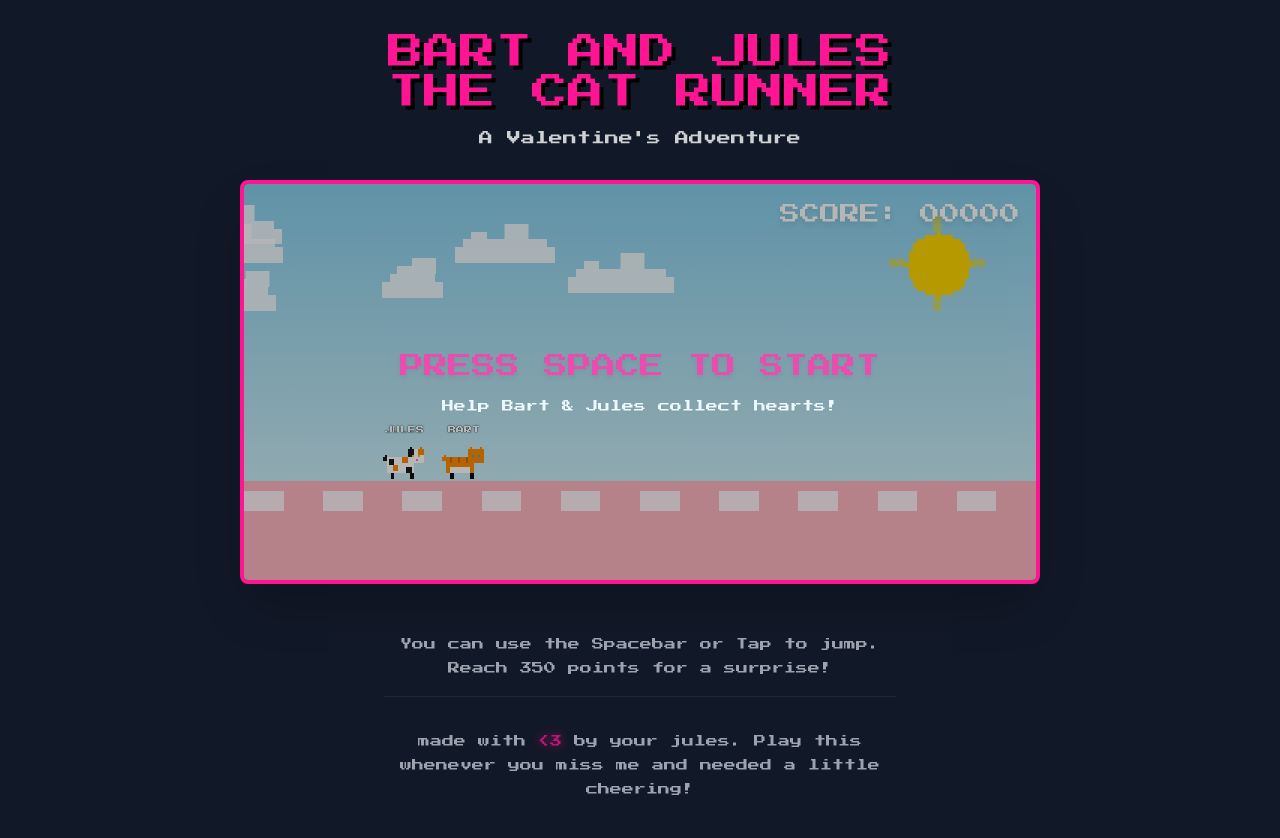
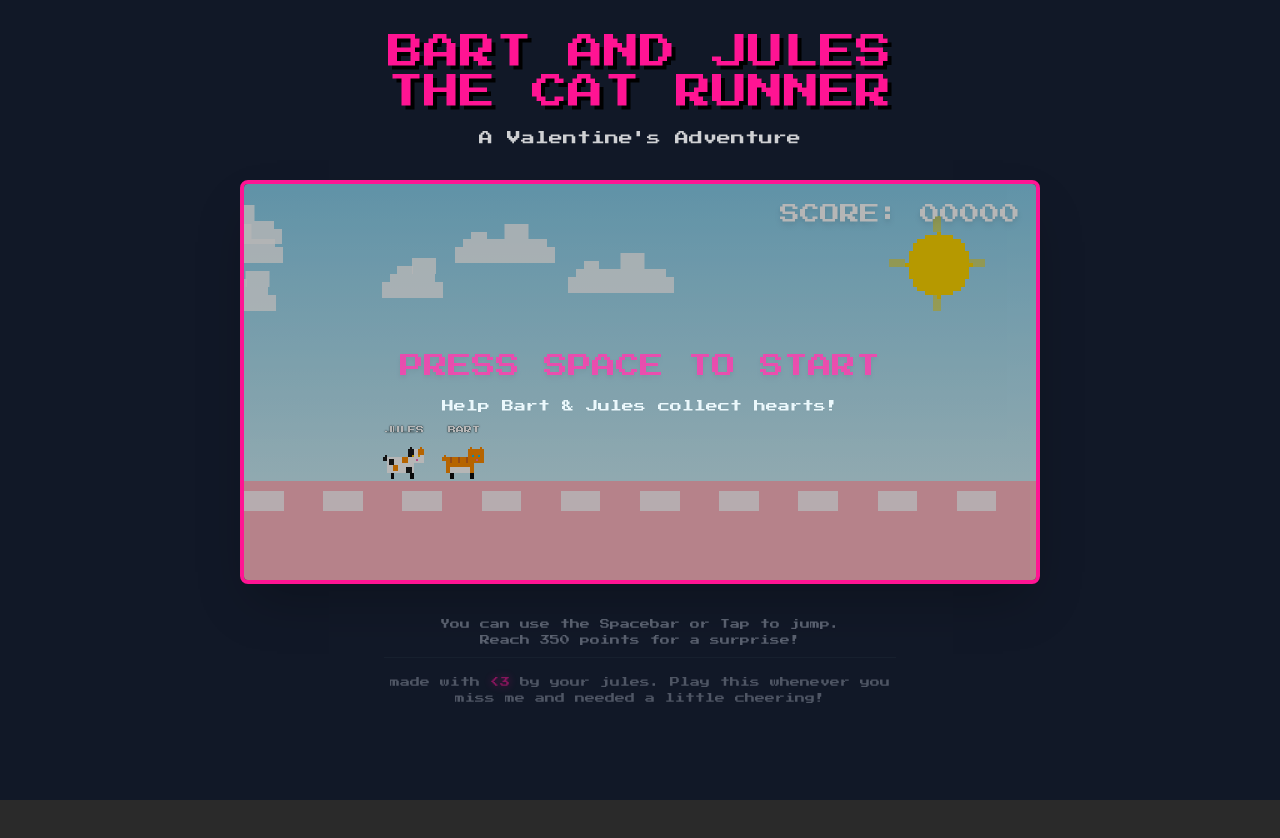
Before and after one commit to cplus2jules/Pixel-Valentines-Game-Cat, a React (Vite) app: page / in a window 1280 px wide. Shown: the top 838 px of the page. After the commit the page ends 800 px from the top, so only its background shows below. Built offline with nearby package versions, Linux system fonts and the light colour scheme.

Commit message:
style: Adjust footer layout, spacing, and text styling for improved appearance.

```diff
--- a/App.tsx
+++ b/App.tsx
@@ -20,12 +20,12 @@ export default function App() {
         />
       </main>
 
-      <footer className="mt-12 text-gray-400 text-xs text-center max-w-lg leading-loose space-y-4">
-        <p className="drop-shadow-sm font-pixel">
+      <footer className="mt-8 text-gray-500 text-[10px] text-center max-w-lg leading-relaxed space-y-2">
+        <p className="drop-shadow-sm font-pixel opacity-80">
           You can use the Spacebar or Tap to jump.<br /> Reach 350 points for a surprise!
         </p>
-        <div className="pt-8 border-t border-gray-800">
-          <p className="mb-2 font-pixel">made with <span className="text-val-pink animate-pulse drop-shadow-[0_0_5px_rgba(255,20,147,0.8)]">&lt;3</span> by your jules. Play this whenever you miss me and needed a little cheering!</p>
+        <div className="pt-4 border-t border-gray-800/50">
+          <p className="mb-1 font-pixel opacity-70">made with <span className="text-val-pink animate-pulse drop-shadow-[0_0_5px_rgba(255,20,147,0.8)]">&lt;3</span> by your jules. Play this whenever you miss me and needed a little cheering!</p>
         </div>
       </footer>
     </div>
```
